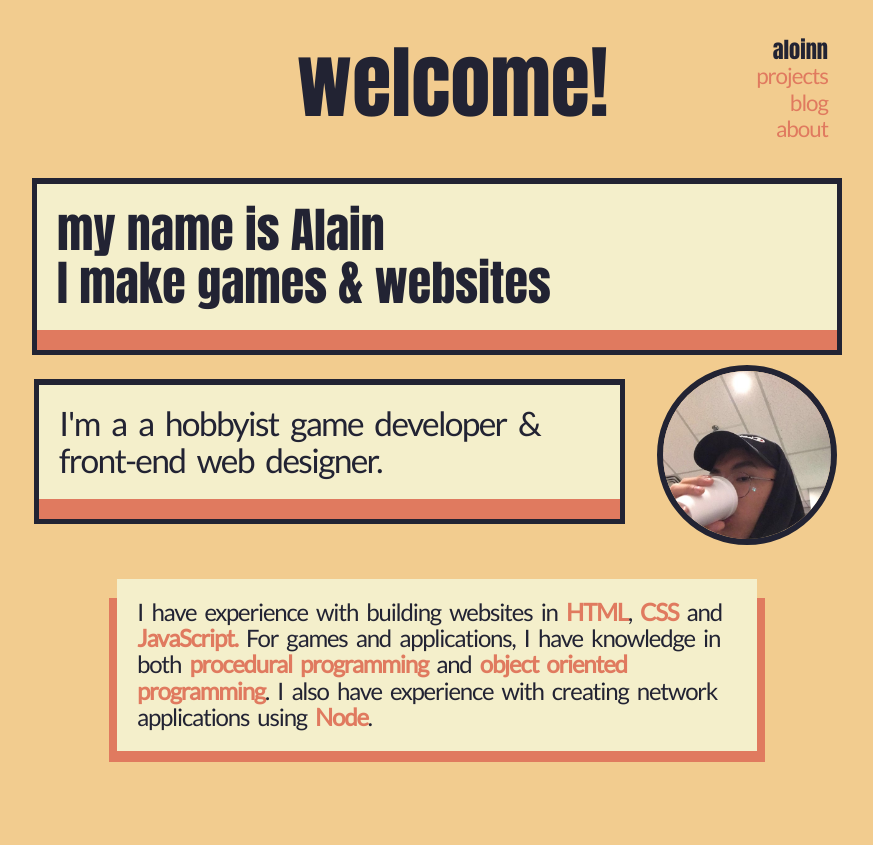
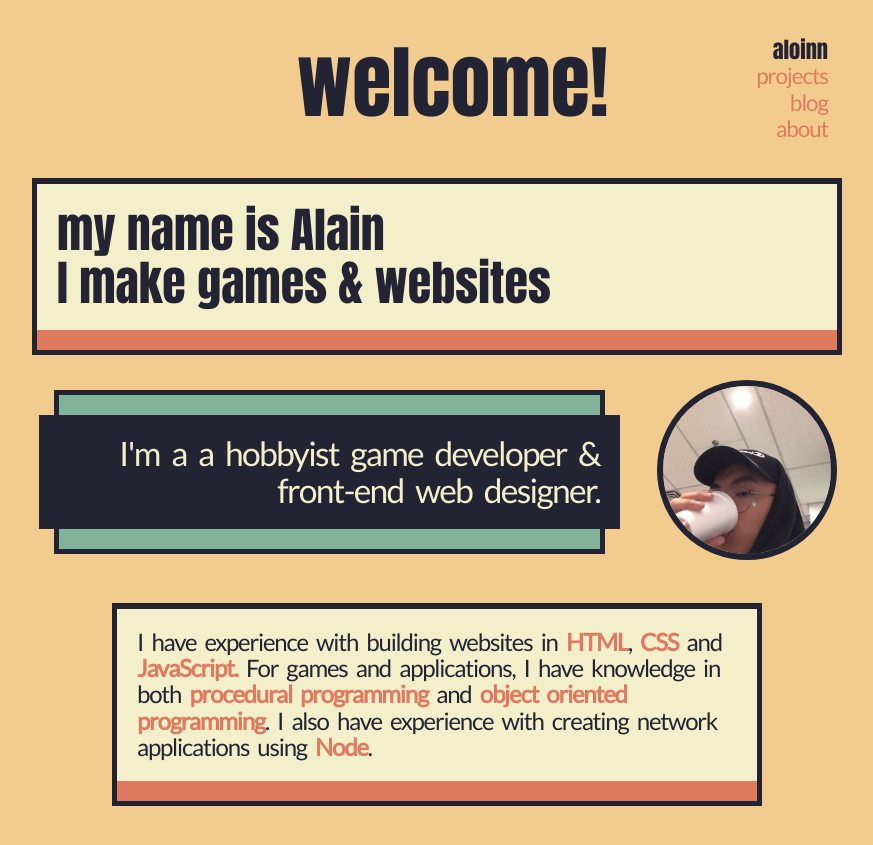
Before and after one commit to Aloinn/BLOG, a Jekyll site: the page built from index.html, in a window 1280 px wide. Shown: the top 845 px of the page, without its empty margins (203-1076 px from the left). Built offline with Jekyll 4.4.1, drawn with Linux system fonts in a browser that asks for light colours.

Commit message:
Updated style

```diff
--- a/_sass/main.scss
+++ b/_sass/main.scss
@@ -100,6 +100,10 @@ a:hover{
 .bgpale{
   background-color: $color-pale;
 }
+.bgdark{
+  background-color: $color-dark;
+  color: $color-pale;
+}
 
 .d1{ // D1 IS TITLE MARGINS
   margin-top:20px;
@@ -117,8 +121,8 @@ a:hover{
   box-shadow: 0px 12px 0px 8px $color-medium;
 }
 
-.d5{
-  margin-bottom:40px;
+.d4{ // TEXTAFTER MAIN PART
+  margin-bottom:30px;
   margin-left:80px;
   margin-right:80px;
   margin-top:30px;
@@ -130,14 +134,19 @@ a:hover{
   margin-bottom:35px;
 }
 .s2{ // TINT BEHIND TEXTBOX
+  margin-top:50px;
   webkit-box-shadow: 0px 15px 0px 4px $color-medium;
   -moz-box-shadow: 0px 15px 0px 4px $color-medium;
-  box-shadow: -12px 15px 0px -4px $color-medium, 12px 15px 0px -4px $color-medium;
+  box-shadow: 0px 40px 0px -20px $color-accent, 0px 40px 0px -15px $color-dark,
+              0px -40px 0px -20px $color-accent, 0px -40px 0px -15px $color-dark;
+              //0px 30px 0px -15px $color-accent, 0px px 0px -15px $color-accent,
+              //0px 0px 0px 20px $color-medium;
+  //box-shadow: -12px 20px 0px -4px $color-accent, 12px 20px 0px -4px $color-accent;
 }
 
 .s3{ // OUTLINES FOR PROJECTS
   box-shadow: -8px 16px 0px 0px $color-medium, 8px 16px 0px 0px $color-medium,
-    -20px 120px 0px -50px $color-accent,20px 120px 0px -50px $color-accent;
+    -20px 120px 0px -50px $color-accent, 20px 120px 0px -50px $color-accent;
 }
 
 img{
@@ -148,6 +157,7 @@ img{
   box-shadow:0px 2px 0px 0px $color-dark;
 }
 .container-circle-image{
+  margin-top:15px;
   margin-left:35px;
   display: inline-block;
   position: relative;
--- a/index.html
+++ b/index.html
@@ -11,7 +11,7 @@ layout: default
   </p>
   <div class="flex-container">
 
-    <p class="textbox bgpale d2 s1 flex-item text-medium text-left">
+    <p class="textbox bgdark s2 d2 flex-item text-medium text-right">
       I'm a a hobbyist game developer & front-end
       web designer.
     </p>
@@ -21,7 +21,7 @@ layout: default
     </div>
 
   </div>
-  <p class="textbox mini-container d5 s2 bgpale">
+  <p class="textbox mini-container d4 s1 bgpale">
     I have experience with building websites in <b>HTML</b>, <b>CSS</b> and <b>JavaScript.</b>
     For games and applications, I have knowledge in both <b>procedural programming</b> and
     <b>object oriented programming</b>. I also have experience with creating network applications
```
Also changed, not shown: _sass/main.css (+9 -3 lines), 1 other file.
